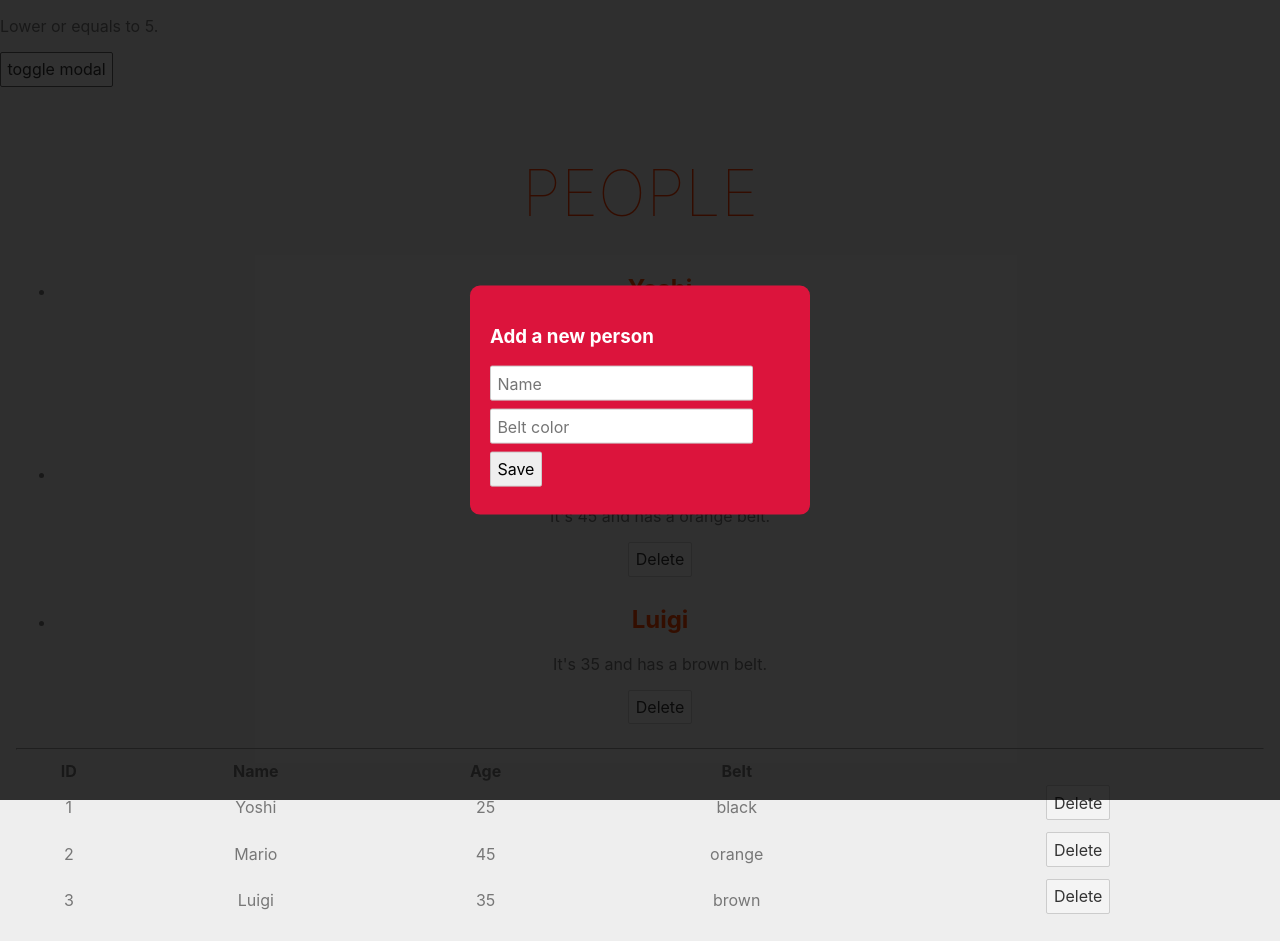
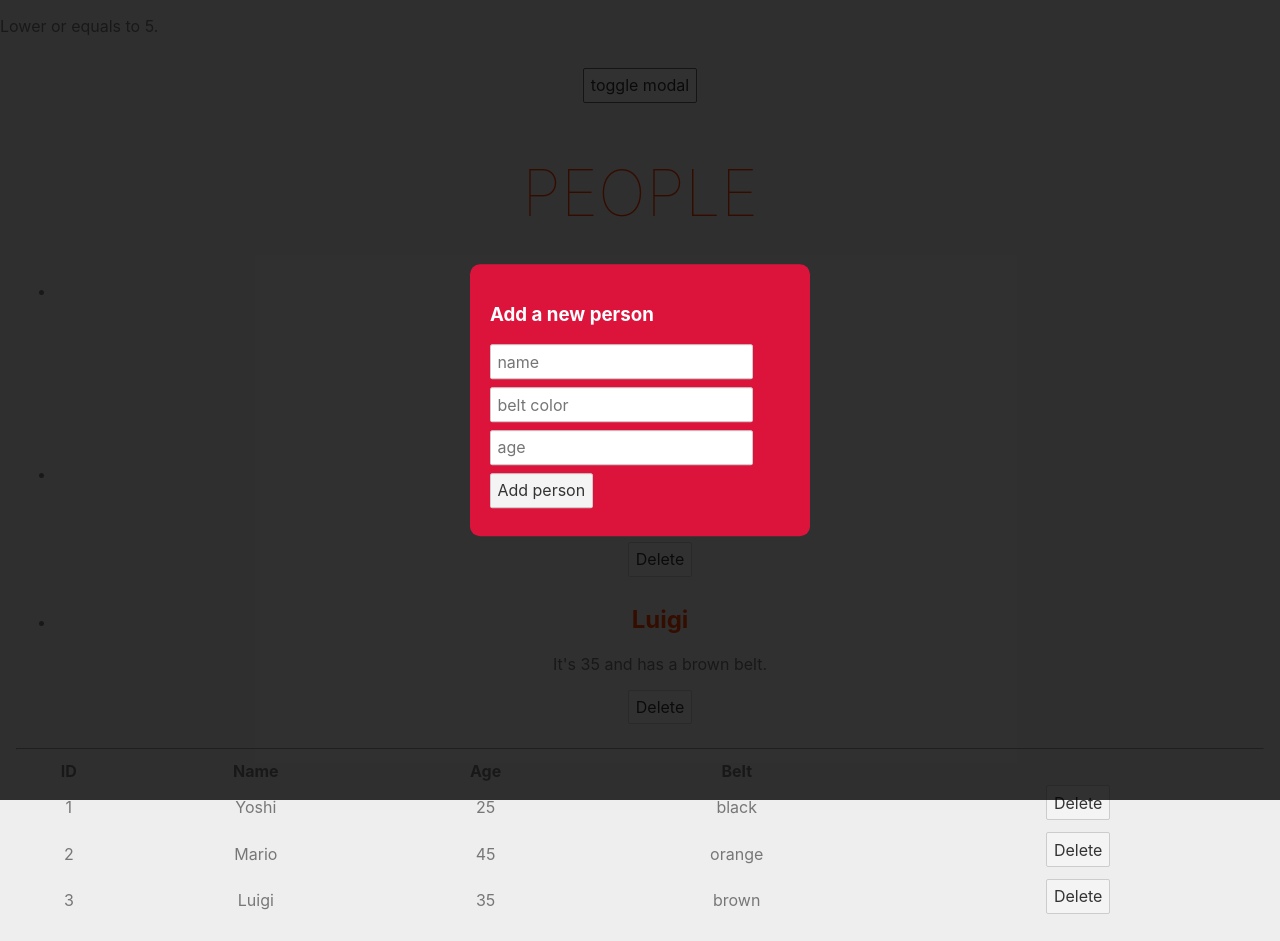
Before and after one commit to glpzzz/svelte-tutorial, a Svelte app: page / in a window 1280 px wide. Both pictures are taken after a click on the button "toggle modal". Built offline with nearby package versions, Linux system fonts and the light colour scheme.

Commit message:
add person form as a modal

```diff
--- /dev/null
+++ b/src/AddPersonForm.svelte
@@ -0,0 +1,19 @@
+<script>
+    let name;
+    let beltColor;
+    let age;
+
+    const handleSubmit = () => {
+        console.log(name, beltColor, age);
+    }
+
+</script>
+
+<form on:submit|preventDefault={handleSubmit}>
+    <input type="text" placeholder="name" bind:value={name}/>
+    <input type="text" placeholder="belt color" bind:value={beltColor}/>
+    <input type="number" placeholder="age" bind:value={age}/>
+    <button>Add person</button>
+</form>
+
+<style></style>
--- a/src/App.svelte
+++ b/src/App.svelte
@@ -1,5 +1,6 @@
 <script>
     import Modal from './Modal.svelte';
+    import AddPersonForm from './AddPersonForm.svelte';
 
     let people = [
         {name: 'Yoshi', beltColor: 'black', age: 25, id: 1},
@@ -35,17 +36,15 @@
     <div slot="title">
         <h3>Add a new person</h3>
     </div>
-    <form action="">
-        <input type="text" placeholder="Name">
-        <input type="text" placeholder="Belt color">
-        <input type="submit" value="Save"/>
-    </form>
+    <AddPersonForm />
 </Modal>
 
-<!-- Use the once modifier to prevent the toggle button to work several times -->
-<button on:click={toggleModal}>toggle modal</button>
 
 <main>
+
+    <!-- Use the once modifier to prevent the toggle button to work several times -->
+    <button on:click={toggleModal}>toggle modal</button>
+
     <h1>People</h1>
     <ul>
         {#each people as person (person.id)}
```
